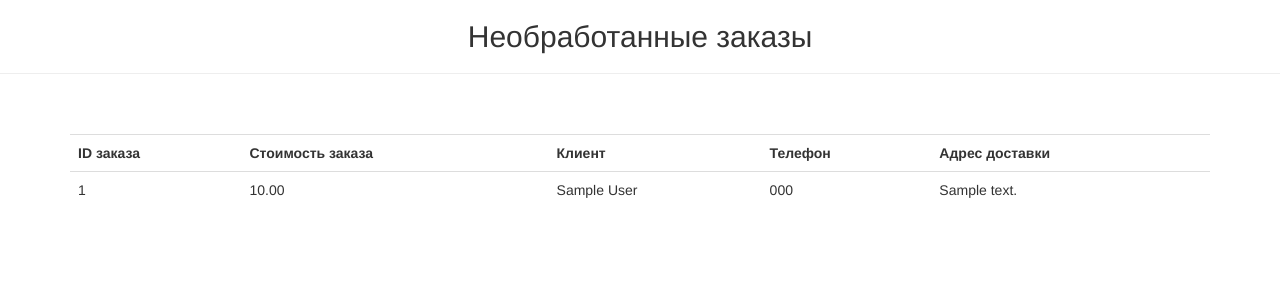
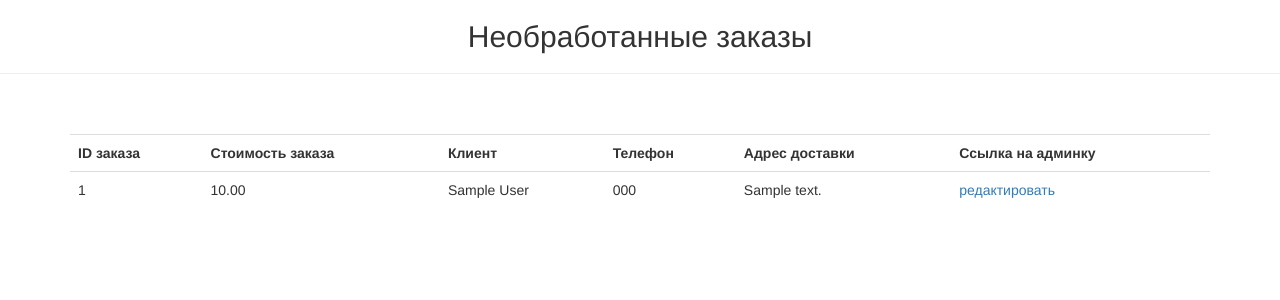
Before and after one commit to TaranovEV/star-burger, a Django app: page /manager/orders/ in a window 1280 px wide. Shown: the part 52-352 px from the top of the page. Run offline with Django 3.2, Linux system fonts and the light colour scheme; a user stored in the database is signed in; tables that the repository leaves empty hold one stand-in row (values such as "Sample post"); parts of the project's set-up code (start-up, migrations or seed data) failed here and were passed over; some libraries are stand-ins or nearby versions.

Commit message:
Add Href redact order

```diff
--- a/restaurateur/templates/order_items.html
+++ b/restaurateur/templates/order_items.html
@@ -18,6 +18,7 @@
       <th>Клиент</th>
       <th>Телефон</th>
       <th>Адрес доставки</th>
+      <th>Ссылка на админку</th>
     </tr>
 
     {% for item in order_items %}
@@ -27,6 +28,7 @@
         <td>{{ item.first_name }} {{ item.last_name }}</td>
         <td>{{ item.phonenumber }}</td>
         <td>{{ item.address }}</td>
+        <td> <a href="{% url "admin:foodcartapp_order_change" item.id %}"> редактировать </a> </td>
       </tr>
     {% endfor %}
    </table>
```
